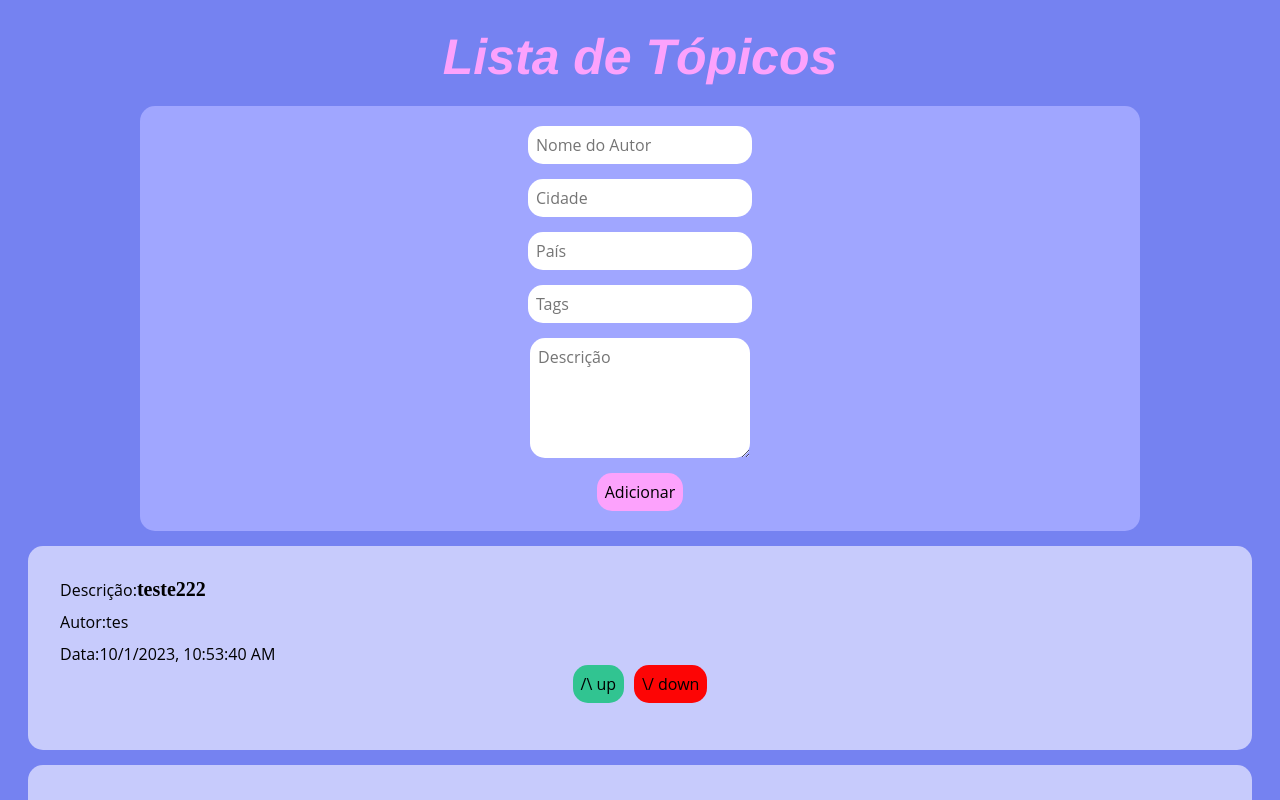
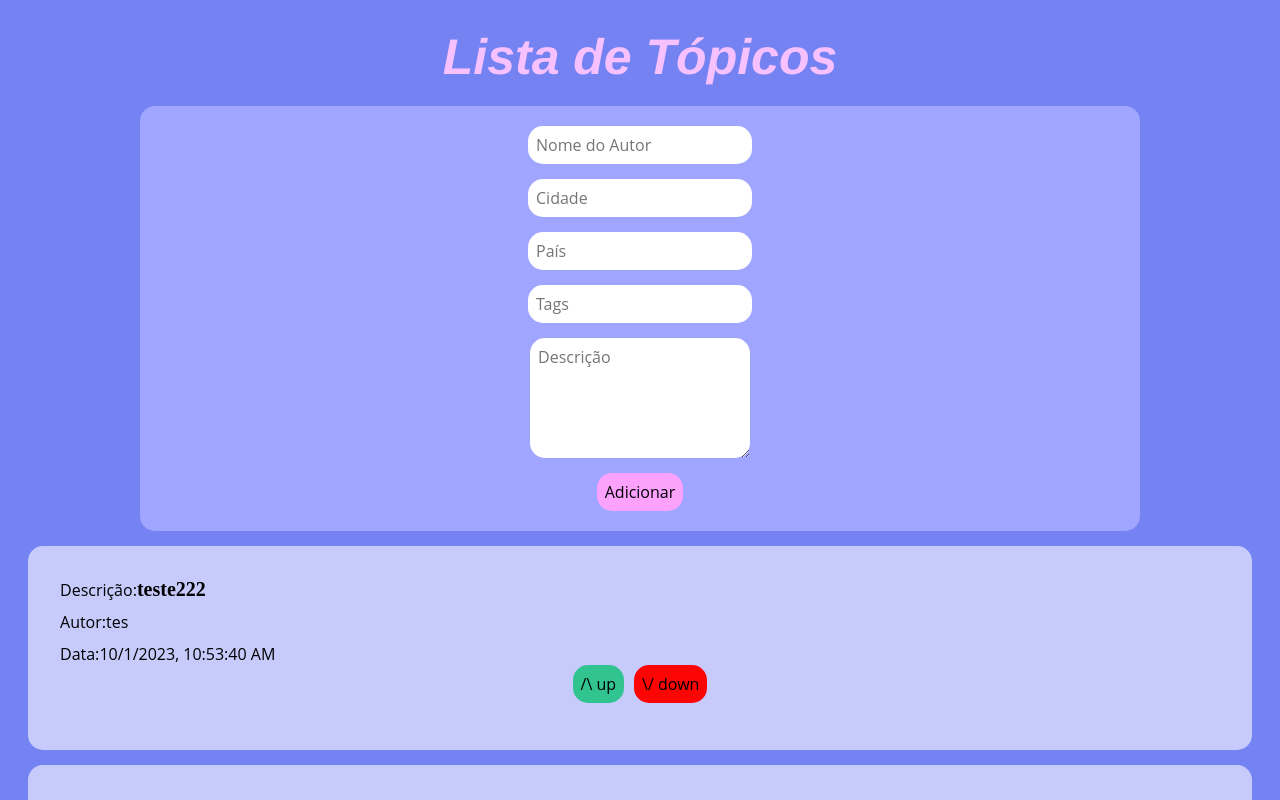
Before and after one commit to TemistoclesZwang/progInternet2, a React (Vite) app in the folder up-down/: page / in a window 1280 px wide. Shown: the top 800 px of the page. Built offline with nearby package versions, Linux system fonts and the light colour scheme; data requests are answered from the project's data file.

Commit message:
trocada cor da fonte do titulo

```diff
--- a/up-down/src/App.css
+++ b/up-down/src/App.css
@@ -7,7 +7,7 @@
 
 .container > h1{
   margin-bottom: 2rem;
-  color: var(--rosa);
+  color: rgb(247, 193, 255);
   font-family:'Franklin Gothic Medium';
   font-style: italic;
   font-size: 5rem;
```
